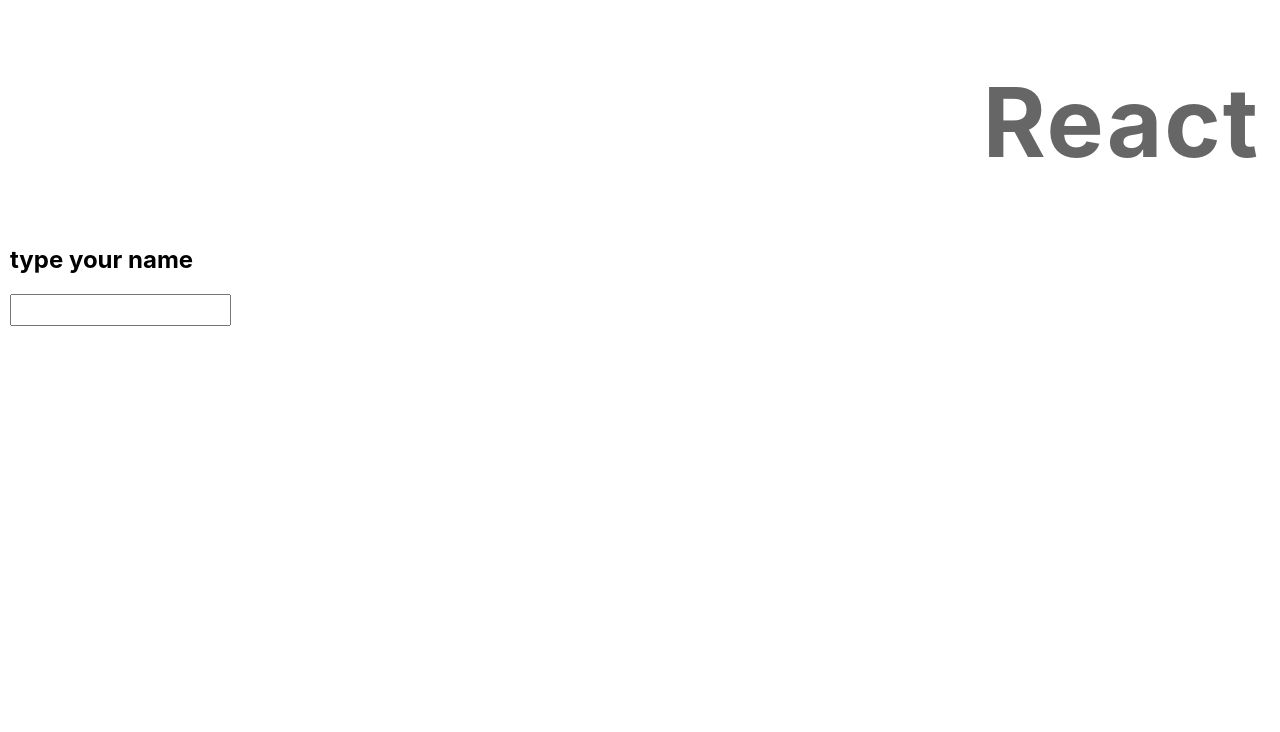
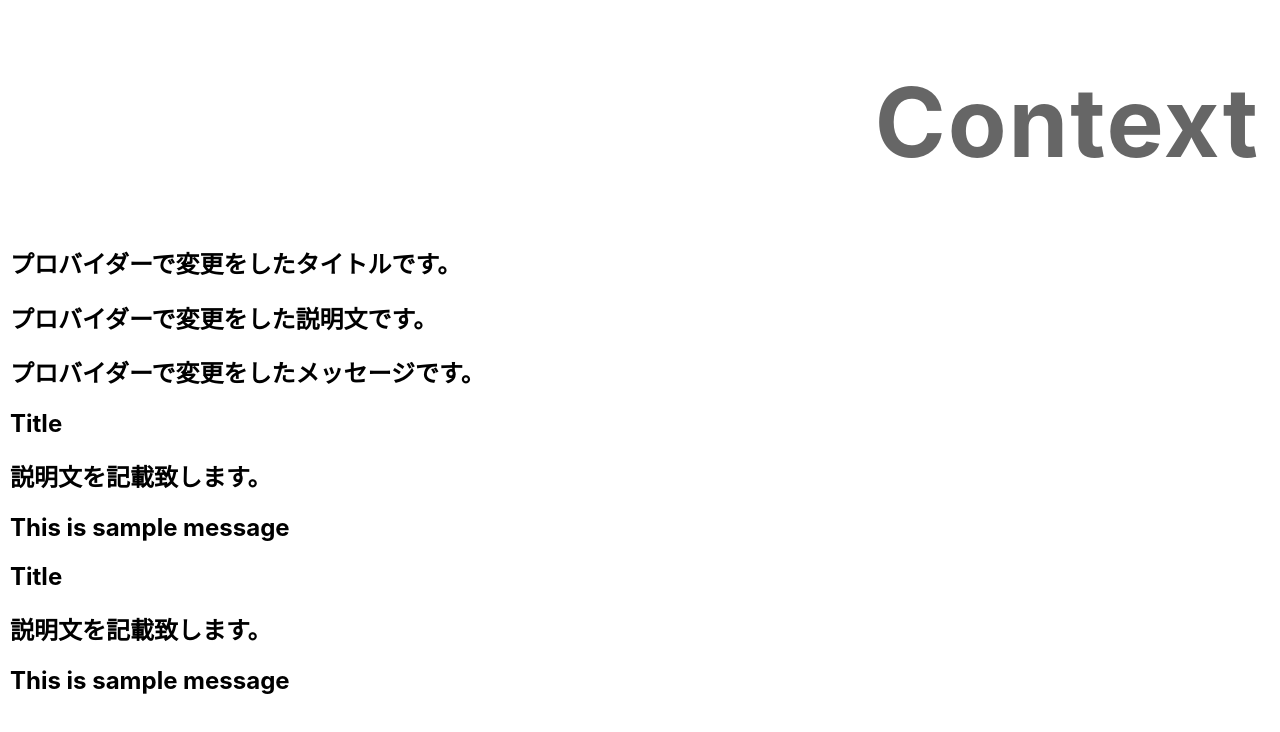
Before and after one commit to KyouheiUno/diary, a React (Create React App) app: page / in a window 1280 px wide. Shown: the top 732 px of the page. Built offline with nearby package versions, Linux system fonts and the light colour scheme.

Commit message:
コンテキストの練習

```diff
--- a/src/App.js
+++ b/src/App.js
@@ -1,60 +1,62 @@
 import React, { Component} from 'react';
 import './App.css';
 
-//コンポーネントを定義
+let data = {
+  title: 'Title',
+  message: 'This is sample message',
+  description: '説明文を記載致します。'
+}
+
+//コンテキストを設定
+const SampleContext = React.createContext(data);
+
 class App extends Component {
-  input = '';
 
-  msgStyle = {
-    fontSize: "20pt",
-    color: "#900",
-    margin: "20px 0px",
-    padding: "5px"
+  newdata = {
+    title: 'プロバイダーで変更をしたタイトルです。',
+    message: 'プロバイダーで変更をしたメッセージです。',
+    description: 'プロバイダーで変更をした説明文です。'
   }
 
-  constructor(props) {
-    super(props);
-    this.state = {
-      message: 'type your name'
-    };
-    this.doCheck = this.doCheck.bind(this);
+  render() {
+    return (
+      <div>
+        <h1>Context</h1>
+        <SampleContext.Provider value={this.newdata}>
+          <Title />
+          <Message />
+        </SampleContext.Provider>
+        <Title />
+        <Message />
+        <Title />
+        <Message />
+      </div>
+    )
   }
+}
 
-  doCheck(event) {
-    alert(event.target.value + "は長すぎます(最大10文字)");
-  }
-
-  render(){
-    return(
+class Title extends Component {
+  // コンテキストを使えるように定義する
+  static contextType = SampleContext;
+  render() {
+    return (
       <div>
-        <h1>React</h1>
-        <h2>{this.state.message}</h2>
-        <Message maxlength="10" onCheck={this.doCheck} />
+        <h2>{this.context.title}</h2>
+        <h2>{this.context.description}</h2>
       </div>
     )
   }
 }
 
 class Message extends Component {
-  inputStyle = {
-    fontSize: "12pt",
-    padding: "5px"
-  }
+  //コンテキストを使えるように設定する
+  static contextType = SampleContext;
 
-  constructor(props) {
-    super(props);
-    this.doChange = this.doChange.bind(this);
-  }
-
-  doChange(event) {
-    if(event.target.value.length > this.props.maxlength) {
-      this.props.onCheck(event);
-      event.target.value = event.target.value.substr(0, this.props.maxlength);
-    }
-  }
   render() {
-    return (
-      <input type="text" style={this.inputStyle} onChange={this.doChange} />
+    return(
+      <div>
+        <h2>{this.context.message}</h2>
+      </div>
     )
   }
 }
```
